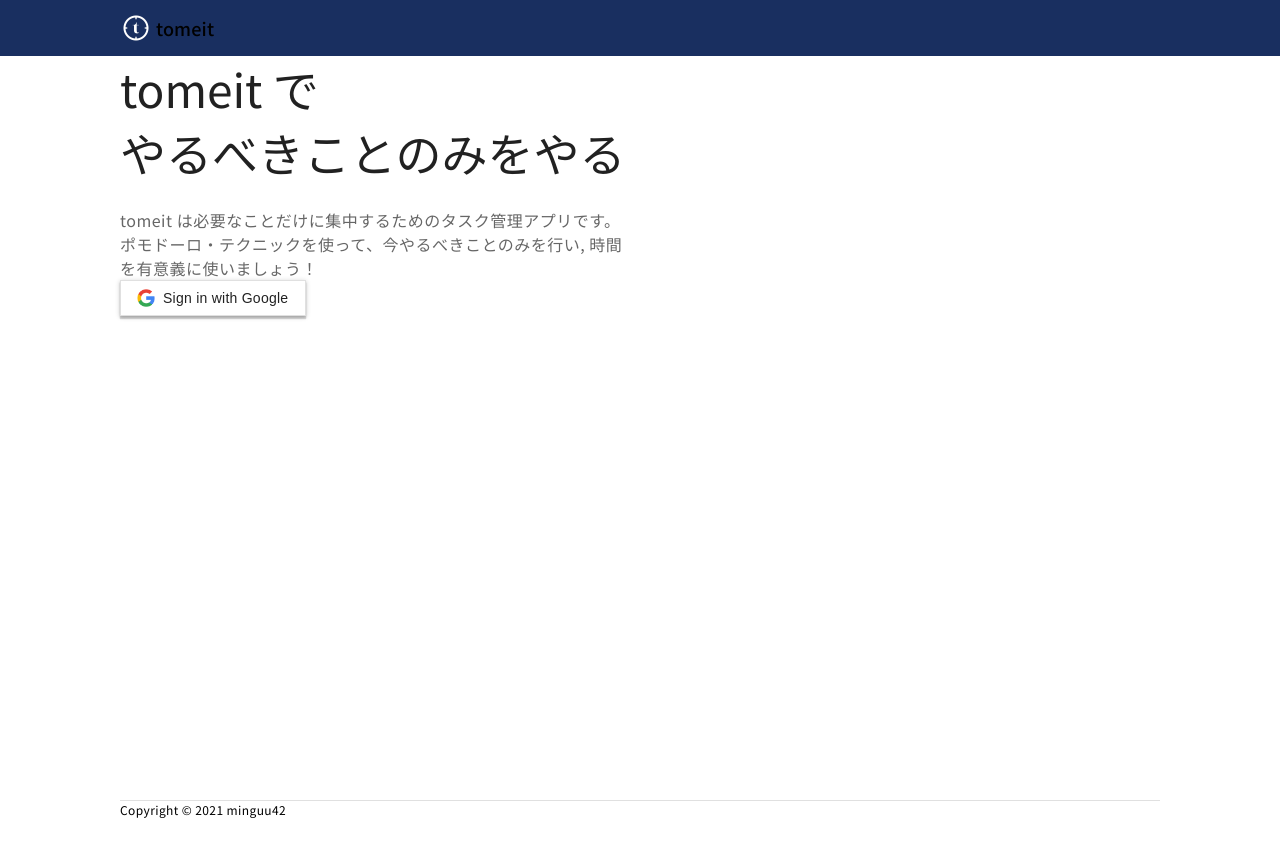
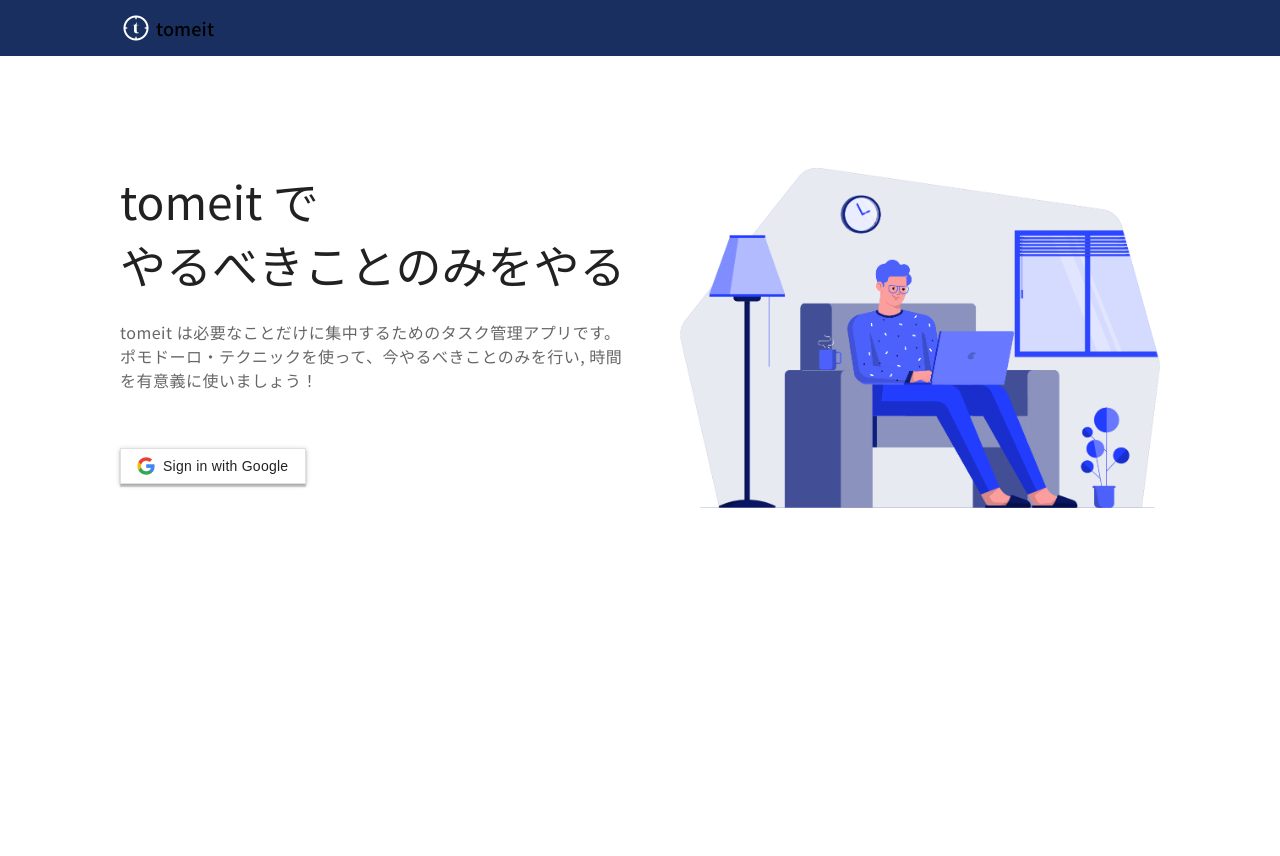
Before and after one commit to minguu42/tomeit-canary, a Next.js app: page / in a window 1280 px wide. After the commit the page ends 800 px from the top, so only its background shows below. Built offline with nearby package versions, Linux system fonts and the light colour scheme; no server answers.

Commit message:
Landing ページの作成

```diff
--- a/src/pages/Landing.module.scss
+++ b/src/pages/Landing.module.scss
@@ -1,6 +1,15 @@
 .main {
+  display: flex;
+  justify-content: space-between;
   max-width: 1040px;
   min-height: calc(100vh - 56px);
+  padding-top: 112px;
   margin: 0 auto;
   background-color: var(--c-background);
 }
+
+.leftWrapper {
+  display: flex;
+  flex-direction: column;
+  gap: 56px;
+}
--- a/src/pages/index.tsx
+++ b/src/pages/index.tsx
@@ -1,11 +1,11 @@
 import { useEffect } from "react";
 import Head from "next/head";
+import Image from "next/image";
 import { useRouter } from "next/router";
 
 import Header from "components/common/Header";
 import CatchMessage from "components/landing/CatchMessage";
 import GoogleLoginButton from "components/landing/GoogleLoginButton";
-import Footer from "components/common/Footer";
 import styles from "pages/Landing.module.scss";
 import { useAuth } from "lib/AuthContext";
 
@@ -21,10 +21,19 @@ const Landing = (): JSX.Element => (
 
     <Header />
     <main className={styles.main}>
-      <CatchMessage />
-      <GoogleLoginButton />
+      <div className={styles.leftWrapper}>
+        <CatchMessage />
+        <GoogleLoginButton />
+      </div>
+      <div>
+        <Image
+          src="/work_from_home.png"
+          alt="work image"
+          width={480}
+          height={340}
+        />
+      </div>
     </main>
-    <Footer />
   </>
 );
 
```
Also changed, not shown: public/work_from_home.png (added).
